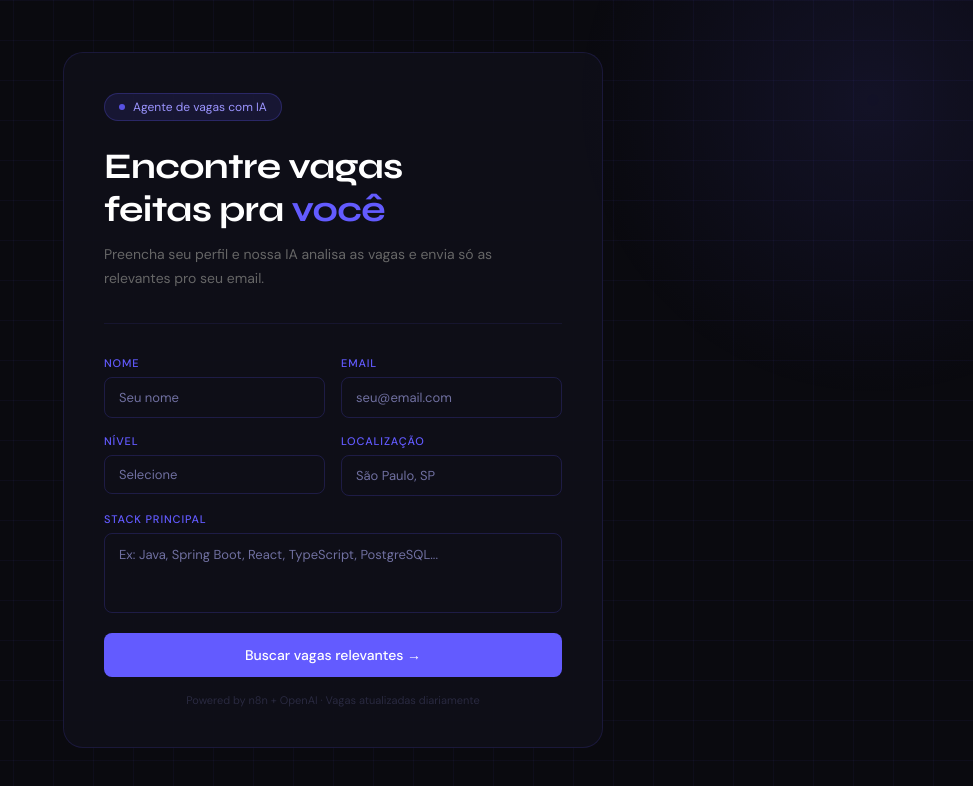
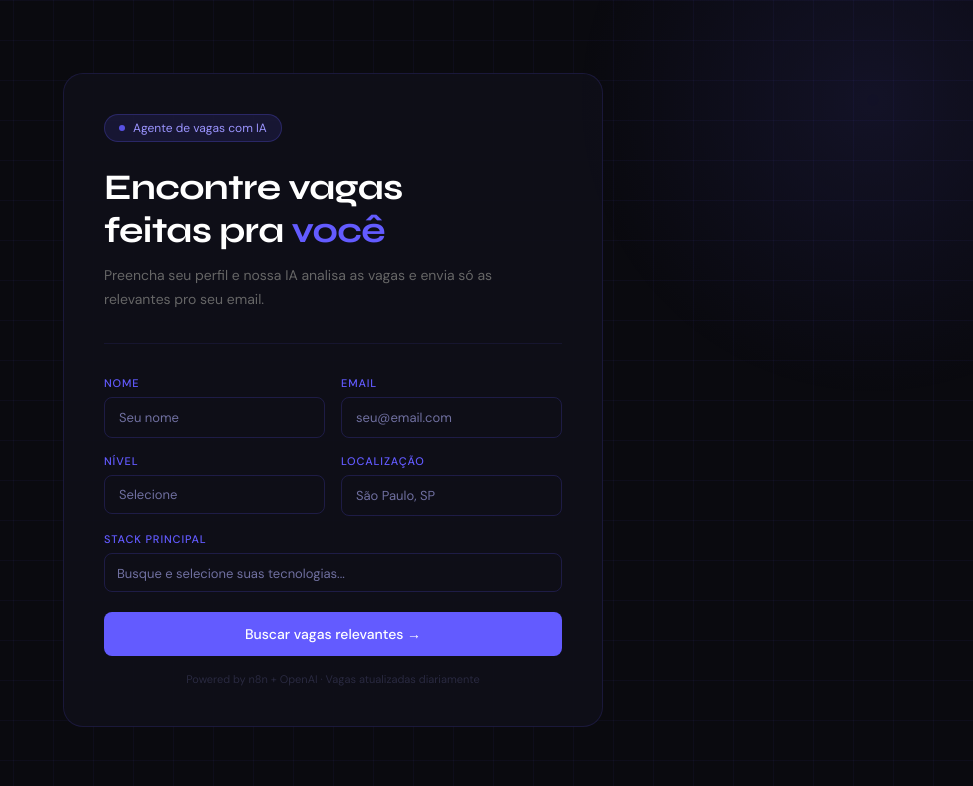
Before and after one commit to vgnzo/Vaga-finder, a React (Vite) app: page / in a window 1280 px wide. Shown: the top 786 px of the page, without its empty margins (307-1280 px from the left). Built offline with nearby package versions, Linux system fonts and the light colour scheme.

Commit message:
feat: stack selector with search and tags

```diff
--- a/src/App.jsx
+++ b/src/App.jsx
@@ -1,28 +1,78 @@
-import { useState } from "react";
+import { useState, useRef, useEffect } from "react";
 import "./styles.css";
 
 const WEBHOOK_URL = "https://igcjr.app.n8n.cloud/webhook/e92117d7-05f2-4402-8808-7e261c25aca4";
 
+const STACKS = [
+  "Java", "Spring Boot", "Spring MVC", "Hibernate", "Maven",
+  "JavaScript", "TypeScript", "Node.js", "Express", "NestJS",
+  "React", "Next.js", "Vue.js", "Nuxt.js", "Angular",
+  "Python", "Django", "Flask", "FastAPI",
+  "Go", "Rust", "C", "C++", "C#", ".NET",
+  "PHP", "Laravel", "Symfony",
+  "Ruby", "Ruby on Rails",
+  "Kotlin", "Swift", "Flutter", "React Native", "Dart",
+  "PostgreSQL", "MySQL", "MongoDB", "Redis", "SQLite", "Oracle",
+  "Docker", "Kubernetes", "AWS", "Azure", "GCP", "Terraform",
+  "Git", "GitHub", "GitLab", "CI/CD", "Jenkins",
+  "GraphQL", "REST API", "gRPC", "WebSockets",
+  "Linux", "Bash", "Shell Script",
+  "HTML", "CSS", "Tailwind", "Bootstrap", "SASS",
+  "Elasticsearch", "RabbitMQ", "Kafka",
+  "Figma", "UI/UX", "Scrum", "Agile"
+];
+
 export default function App() {
-  const [form, setForm] = useState({ nome: "", email: "", nivel: "", localizacao: "", stack: "" });
+  const [form, setForm] = useState({ nome: "", email: "", nivel: "", localizacao: "" });
+  const [selectedStacks, setSelectedStacks] = useState([]);
+  const [stackSearch, setStackSearch] = useState("");
+  const [showDropdown, setShowDropdown] = useState(false);
   const [loading, setLoading] = useState(false);
   const [success, setSuccess] = useState(false);
   const [error, setError] = useState(false);
+  const dropdownRef = useRef(null);
+
+  const filteredStacks = STACKS.filter(
+    (s) => s.toLowerCase().includes(stackSearch.toLowerCase()) && !selectedStacks.includes(s)
+  );
+
+  useEffect(() => {
+    const handleClick = (e) => {
+      if (dropdownRef.current && !dropdownRef.current.contains(e.target)) {
+        setShowDropdown(false);
+      }
+    };
+    document.addEventListener("mousedown", handleClick);
+    return () => document.removeEventListener("mousedown", handleClick);
+  }, []);
 
   const handleChange = (e) => {
     setForm({ ...form, [e.target.id]: e.target.value });
     setError(false);
   };
 
+  const addStack = (stack) => {
+    setSelectedStacks([...selectedStacks, stack]);
+    setStackSearch("");
+    setShowDropdown(false);
+  };
+
+  const removeStack = (stack) => {
+    setSelectedStacks(selectedStacks.filter((s) => s !== stack));
+  };
+
   const handleSubmit = async () => {
-    const { nome, email, nivel, localizacao, stack } = form;
-    if (!nome || !email || !nivel || !localizacao || !stack) { setError(true); return; }
+    const { nome, email, nivel, localizacao } = form;
+    if (!nome || !email || !nivel || !localizacao || selectedStacks.length === 0) {
+      setError(true);
+      return;
+    }
     setLoading(true);
     try {
       await fetch(WEBHOOK_URL, {
         method: "POST",
         headers: { "Content-Type": "application/json" },
-        body: JSON.stringify(form),
+        body: JSON.stringify({ ...form, stack: selectedStacks.join(", ") }),
       });
     } catch (e) {}
     setLoading(false);
@@ -64,14 +114,42 @@ export default function App() {
                 <input id="localizacao" type="text" placeholder="São Paulo, SP" value={form.localizacao} onChange={handleChange} />
               </div>
               <div className="field full">
-                <label htmlFor="stack">Stack Principal</label>
-                <textarea id="stack" placeholder="Ex: Java, Spring Boot, React, TypeScript, PostgreSQL..." value={form.stack} onChange={handleChange} />
+                <label>Stack Principal</label>
+                <div className="stack-wrapper" ref={dropdownRef}>
+                  {selectedStacks.length > 0 && (
+                    <div className="stack-tags">
+                      {selectedStacks.map((s) => (
+                        <span key={s} className="stack-tag">
+                          {s}
+                          <button onClick={() => removeStack(s)}>×</button>
+                        </span>
+                      ))}
+                    </div>
+                  )}
+                  <input
+                    type="text"
+                    className="stack-input"
+                    placeholder={selectedStacks.length === 0 ? "Busque e selecione suas tecnologias..." : "Adicionar mais..."}
+                    value={stackSearch}
+                    onChange={(e) => { setStackSearch(e.target.value); setShowDropdown(true); }}
+                    onFocus={() => setShowDropdown(true)}
+                  />
+                  {showDropdown && filteredStacks.length > 0 && (
+                    <div className="stack-dropdown">
+                      {filteredStacks.slice(0, 8).map((s) => (
+                        <div key={s} className="stack-option" onClick={() => addStack(s)}>
+                          {s}
+                        </div>
+                      ))}
+                    </div>
+                  )}
+                </div>
               </div>
             </div>
             <button className="btn" onClick={handleSubmit} disabled={loading}>
               {loading ? "Analisando..." : "Buscar vagas relevantes →"}
             </button>
-            {error && <p className="err">Preencha todos os campos antes de continuar.</p>}
+            {error && <p className="err">Preencha todos os campos e selecione ao menos uma tecnologia.</p>}
             <p className="footer">Powered by n8n + OpenAI · Vagas atualizadas diariamente</p>
           </div>
         ) : (
@@ -79,7 +157,7 @@ export default function App() {
             <div className="success-icon">✓</div>
             <h3>Vagas a caminho!</h3>
             <p>Enviamos as mais relevantes para <strong>{form.email}</strong>.</p>
-            <button className="btn" style={{marginTop: "1.5rem"}} onClick={() => setSuccess(false)}>
+            <button className="btn" style={{marginTop: "1.5rem"}} onClick={() => { setSuccess(false); setSelectedStacks([]); setForm({ nome: "", email: "", nivel: "", localizacao: "" }); }}>
               Buscar novamente →
             </button>
           </div>
--- a/src/styles.css
+++ b/src/styles.css
@@ -220,3 +220,84 @@ h1 span { color: #635bff; }
 
 .success p { font-size: 13px; color: #555; }
 .success strong { color: #9b94ff; }
+
+/* Stack selector */
+.stack-wrapper {
+  background: transparent;
+  border: 1px solid rgba(99,91,255,0.2);
+  border-radius: 8px;
+  padding: 8px 12px;
+  position: relative;
+  transition: border-color 0.2s;
+}
+
+.stack-wrapper:focus-within {
+  border-color: rgba(99,91,255,0.6);
+}
+
+.stack-tags {
+  display: flex;
+  flex-wrap: wrap;
+  gap: 6px;
+  margin-bottom: 6px;
+}
+
+.stack-tag {
+  display: inline-flex;
+  align-items: center;
+  gap: 5px;
+  background: rgba(99,91,255,0.15);
+  border: 1px solid rgba(99,91,255,0.3);
+  border-radius: 100px;
+  padding: 3px 10px;
+  font-size: 12px;
+  color: #9b94ff;
+}
+
+.stack-tag button {
+  background: none;
+  border: none;
+  color: #635bff;
+  cursor: pointer;
+  font-size: 14px;
+  line-height: 1;
+  padding: 0;
+}
+
+.stack-input {
+  background: transparent !important;
+  border: none !important;
+  outline: none !important;
+  padding: 0 !important;
+  font-size: 13px;
+  color: #e0e0f0;
+  font-family: 'DM Sans', sans-serif;
+  width: 100%;
+}
+
+.stack-input::placeholder { color: #7070a0; }
+
+.stack-dropdown {
+  position: absolute;
+  top: calc(100% + 6px);
+  left: 0;
+  right: 0;
+  background: #13131f;
+  border: 1px solid rgba(99,91,255,0.2);
+  border-radius: 8px;
+  overflow: hidden;
+  z-index: 10;
+}
+
+.stack-option {
+  padding: 10px 14px;
+  font-size: 13px;
+  color: #c8c8e0;
+  cursor: pointer;
+  transition: background 0.15s;
+}
+
+.stack-option:hover {
+  background: rgba(99,91,255,0.1);
+  color: #fff;
+}
```
